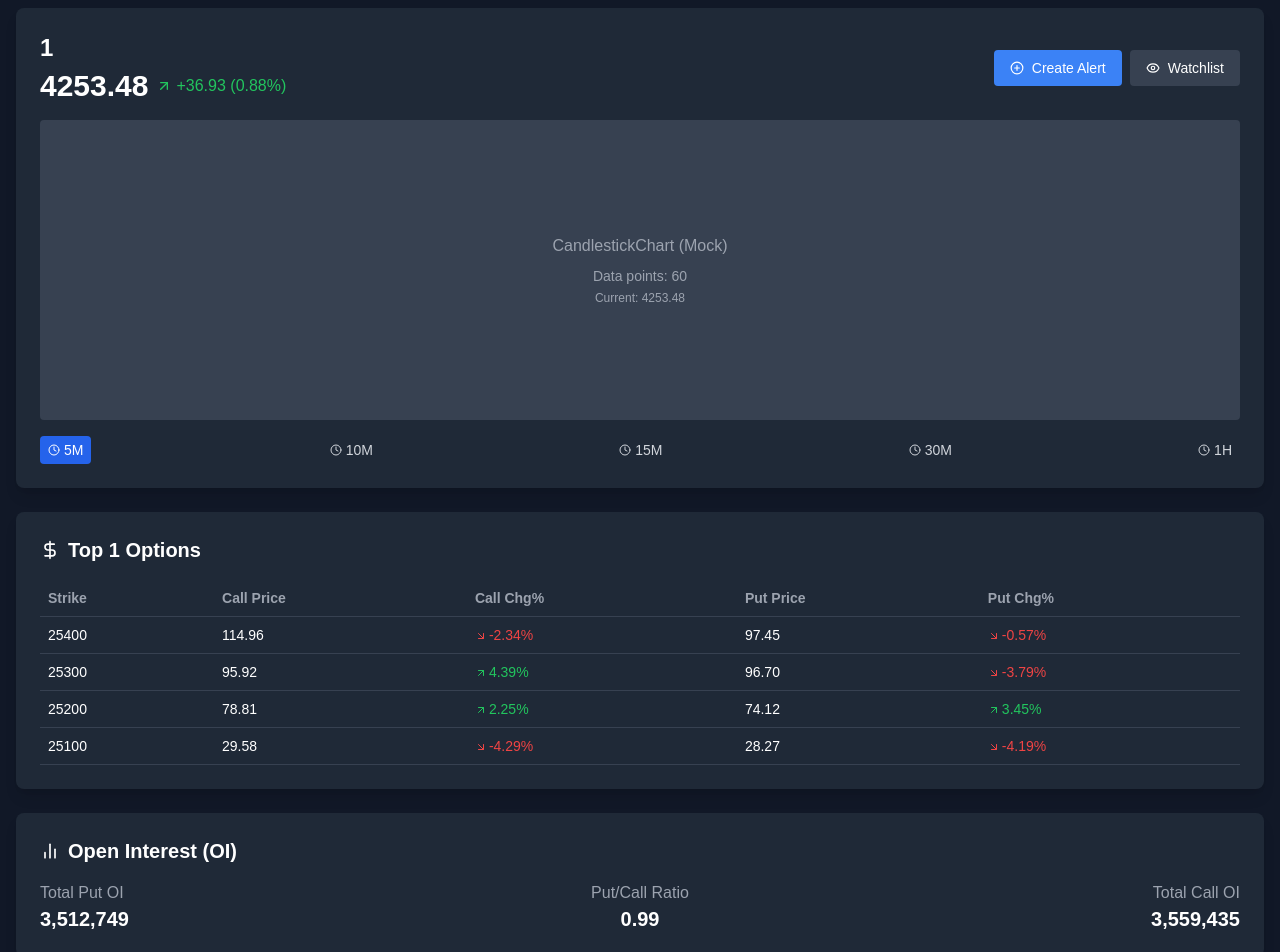
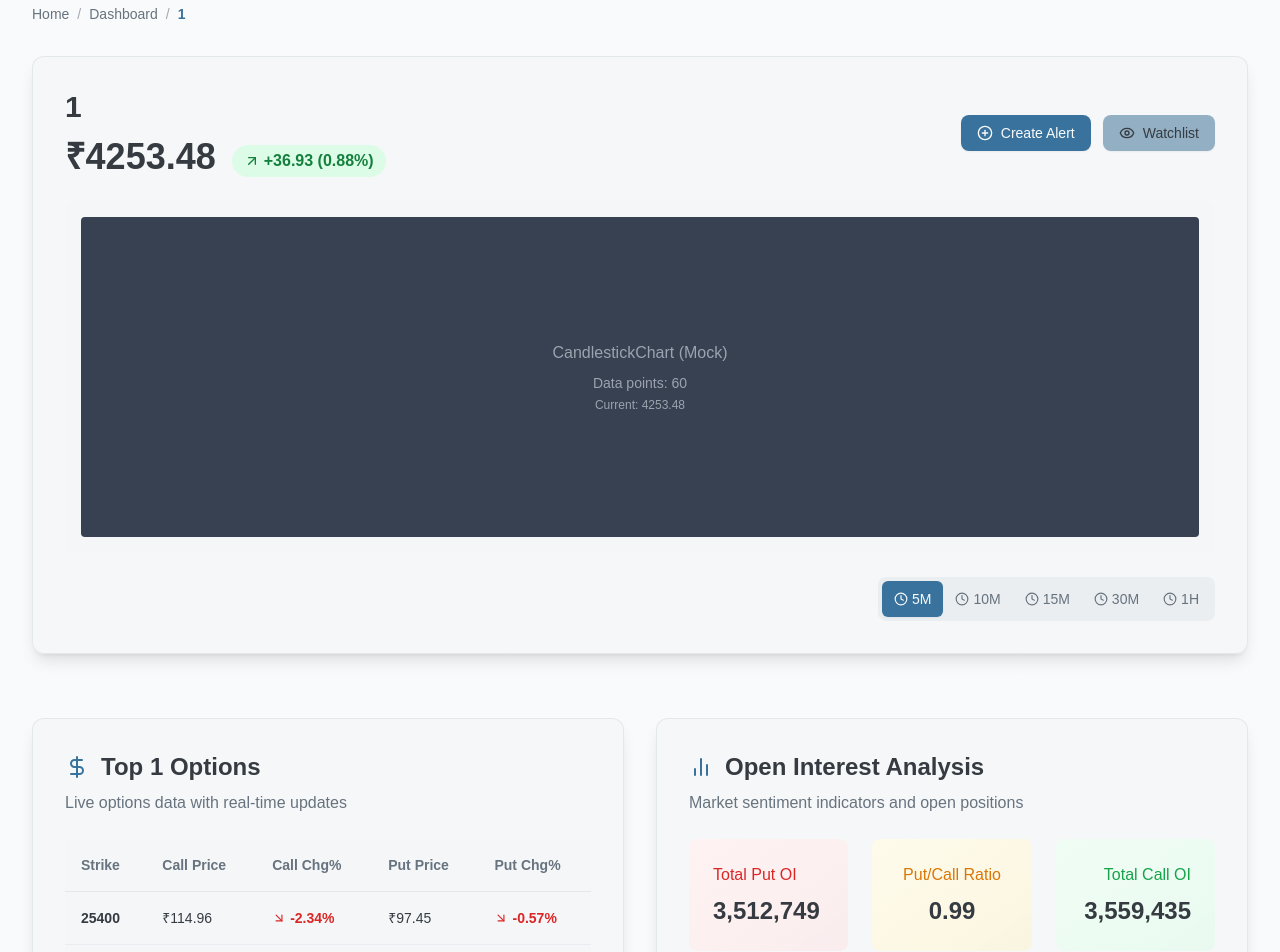
Before and after one commit to YashPalav-26/TradePro, a Next.js app: page /dashboard/1 in a window 1280 px wide. Shown: the part 120-1072 px from the top of the page. Built offline with nearby package versions, Linux system fonts and the light colour scheme.

Commit message:
major UI chnages in the dashboard

```diff
--- a/src/app/dashboard/[id]/page.jsx
+++ b/src/app/dashboard/[id]/page.jsx
@@ -21,17 +21,17 @@ const fadeInUp = {
 const Breadcrumb = ({ stock }) => (
   <motion.div
     {...fadeInUp}
-    className="flex items-center space-x-2 text-sm text-gray-400 my-4"
+    className="flex items-center space-x-2 text-sm text-muted-foreground my-6"
   >
-    <a href="/" className="hover:text-blue-500">
+    <a href="/" className="hover:text-primary transition-colors duration-200 font-medium">
       Home
     </a>
-    <span>/</span>
-    <a href="/dashboard" className="hover:text-blue-500">
-      Stocks
+    <span className="text-muted-foreground/60">/</span>
+    <a href="/dashboard" className="hover:text-primary transition-colors duration-200 font-medium">
+      Dashboard
     </a>
-    <span>/</span>
-    <span className="text-blue-500">{stock}</span>
+    <span className="text-muted-foreground/60">/</span>
+    <span className="text-primary font-semibold">{stock}</span>
   </motion.div>
 );
 
@@ -266,22 +266,24 @@ const StockChart = ({ stock }) => {
   return (
     <motion.div
       {...fadeInUp}
-      className="bg-gray-800 p-4 md:p-6 rounded-lg shadow-lg my-6"
+      className="bg-card/60 backdrop-blur-sm p-6 md:p-8 rounded-xl border border-border/50 shadow-lg my-8"
     >
-      <div className="flex flex-col md:flex-row justify-between items-start md:items-center mb-4">
-        <div>
-          <h2 className="text-xl md:text-2xl font-bold text-white">{stock}</h2>
-          <div className="flex items-center space-x-2 mt-1">
-            <span className="text-2xl md:text-3xl font-bold text-white">
-              {currentValue.toFixed(2)}
+      <div className="flex flex-col lg:flex-row justify-between items-start lg:items-center mb-6">
+        <div className="mb-4 lg:mb-0">
+          <h2 className="text-2xl md:text-3xl font-bold text-foreground mb-3">{stock}</h2>
+          <div className="flex items-baseline space-x-4">
+            <span className="text-3xl md:text-4xl font-bold text-foreground">
+              ₹{currentValue.toFixed(2)}
             </span>
             <motion.span
-              className={`flex items-center text-sm md:text-base ${
-                change.value >= 0 ? "text-green-500" : "text-red-500"
+              className={`flex items-center text-sm md:text-base font-semibold px-3 py-1 rounded-full ${
+                change.value >= 0
+                  ? "text-green-700 bg-green-100 dark:text-green-400 dark:bg-green-900/30"
+                  : "text-red-700 bg-red-100 dark:text-red-400 dark:bg-red-900/30"
               }`}
               initial={{ opacity: 0, y: 10 }}
               animate={{ opacity: 1, y: 0 }}
-              key={currentValue} // Animate when currentValue (and thus change) updates
+              key={currentValue}
             >
               {change.value >= 0 ? (
                 <ArrowUpRight size={16} className="mr-1" />
@@ -293,46 +295,53 @@ const StockChart = ({ stock }) => {
             </motion.span>
           </div>
         </div>
-        <div className="flex space-x-2 mt-4 md:mt-0">
+        <div className="flex space-x-3">
           <motion.button
-            className="bg-blue-500 text-white px-3 py-2 md:px-4 text-xs md:text-sm rounded hover:bg-blue-600 transition-colors flex items-center"
+            className="bg-primary text-primary-foreground px-4 py-2 text-sm font-medium rounded-lg hover:bg-primary/90 transition-all duration-200 flex items-center shadow-sm hover:shadow-md"
             whileHover={{ scale: 1.05 }}
             whileTap={{ scale: 0.95 }}
           >
-            <PlusCircle className="inline-block mr-1 md:mr-2" size={14} />{" "}
+            <PlusCircle className="mr-2" size={16} />
             Create Alert
           </motion.button>
           <motion.button
-            className="bg-gray-700 text-white px-3 py-2 md:px-4 text-xs md:text-sm rounded hover:bg-gray-600 transition-colors flex items-center"
+            className="bg-secondary text-secondary-foreground px-4 py-2 text-sm font-medium rounded-lg hover:bg-secondary/80 transition-all duration-200 flex items-center shadow-sm hover:shadow-md"
             whileHover={{ scale: 1.05 }}
             whileTap={{ scale: 0.95 }}
           >
-            <Eye className="inline-block mr-1 md:mr-2" size={14} /> Watchlist
+            <Eye className="mr-2" size={16} />
+            Watchlist
           </motion.button>
         </div>
       </div>
+
+      <div className="bg-card/40 rounded-lg p-4 mb-6">
         <Chart
           chartType="CandlestickChart"
           width="100%"
-        height="300px"
+          height="320px"
           data={data}
         />
-      <div className="flex justify-around md:justify-between mt-4 overflow-x-auto space-x-1">
+      </div>
+
+      <div className="flex justify-center md:justify-end">
+        <div className="flex bg-muted/50 rounded-lg p-1">
           {["5M", "10M", "15M", "30M", "1H"].map((range) => (
             <motion.button
               key={range}
-            className={`text-xs sm:text-sm px-2 py-1 rounded ${
+              className={`text-xs sm:text-sm px-3 py-2 rounded-md font-medium transition-all duration-200 flex items-center ${
                 timeRange === range
-                ? "bg-blue-600 text-white"
-                : "text-gray-300 hover:bg-gray-700"
-            } transition-colors flex items-center`}
+                  ? "bg-primary text-primary-foreground shadow-sm"
+                  : "text-muted-foreground hover:text-foreground hover:bg-muted"
+              }`}
               onClick={() => setTimeRange(range)}
               whileHover={{ scale: 1.05 }}
               whileTap={{ scale: 0.95 }}
             >
-            <Clock size={12} className="mr-1" /> {range}
+              <Clock size={14} className="mr-1" /> {range}
             </motion.button>
           ))}
+        </div>
       </div>
     </motion.div>
   );
@@ -398,67 +407,76 @@ const OptionsTable = ({ stock }) => {
   return (
     <motion.div
       {...fadeInUp}
-      className="bg-gray-800 p-4 md:p-6 rounded-lg shadow-lg my-6 overflow-x-auto"
+      className="bg-card/60 backdrop-blur-sm p-6 md:p-8 rounded-xl border border-border/50 shadow-lg my-8 overflow-x-auto"
     >
-      <h3 className="text-lg md:text-xl font-bold text-white mb-4 flex items-center">
-        <DollarSign size={20} className="mr-2" /> Top {stock} Options
+      <div className="mb-6">
+        <h3 className="text-xl md:text-2xl font-bold text-foreground mb-2 flex items-center">
+          <DollarSign size={24} className="mr-3 text-primary" />
+          Top {stock} Options
         </h3>
-      <table className="w-full text-left min-w-[400px]">
+        <p className="text-muted-foreground">Live options data with real-time updates</p>
+      </div>
+      <div className="bg-card/40 rounded-lg overflow-hidden">
+        <table className="w-full text-left min-w-[500px]">
           <thead>
-          <tr className="text-gray-400 border-b border-gray-700 text-xs md:text-sm">
-            <th className="py-2 px-1 md:px-2">Strike</th>
-            <th className="py-2 px-1 md:px-2">Call Price</th>
-            <th className="py-2 px-1 md:px-2">Call Chg%</th>
-            <th className="py-2 px-1 md:px-2">Put Price</th>
-            <th className="py-2 px-1 md:px-2">Put Chg%</th>
+            <tr className="text-muted-foreground border-b border-border/50 text-sm font-semibold">
+              <th className="py-4 px-4 font-bold">Strike</th>
+              <th className="py-4 px-4 font-bold">Call Price</th>
+              <th className="py-4 px-4 font-bold">Call Chg%</th>
+              <th className="py-4 px-4 font-bold">Put Price</th>
+              <th className="py-4 px-4 font-bold">Put Chg%</th>
             </tr>
           </thead>
           <tbody>
             {options.map((option, index) => (
               <motion.tr
                 key={`${option.strike}-${index}`}
-              className="border-b border-gray-700 text-xs md:text-sm"
-              initial={{ opacity: 0 }}
-              animate={{ opacity: 1 }}
-              transition={{ delay: index * 0.05, duration: 0.3 }}
+                className="border-b border-border/30 text-sm hover:bg-muted/30 transition-colors duration-200"
+                initial={{ opacity: 0, y: 10 }}
+                animate={{ opacity: 1, y: 0 }}
+                transition={{ delay: index * 0.1, duration: 0.3 }}
               >
-              <td className="py-2 px-1 md:px-2 text-white">{option.strike}</td>
-              <td className="py-2 px-1 md:px-2 text-white">
-                {option.callPrice.toFixed(2)}
+                <td className="py-4 px-4 text-foreground font-semibold">{option.strike}</td>
+                <td className="py-4 px-4 text-foreground font-medium">
+                  ₹{option.callPrice.toFixed(2)}
                 </td>
-              <td className="py-2 px-1 md:px-2">
+                <td className="py-4 px-4">
                   <motion.div
-                  className={
-                    option.callChange >= 0 ? "text-green-500" : "text-red-500"
-                  }
+                    className={`font-semibold flex items-center ${
+                      option.callChange >= 0
+                        ? "text-green-600 dark:text-green-400"
+                        : "text-red-600 dark:text-red-400"
+                    }`}
                     key={`call-${option.strike}-${option.callChange}`}
-                  initial={{ opacity: 0 }}
-                  animate={{ opacity: 1 }}
+                    initial={{ opacity: 0, x: -10 }}
+                    animate={{ opacity: 1, x: 0 }}
                   >
                     {option.callChange >= 0 ? (
-                    <ArrowUpRight size={12} className="inline mr-0.5" />
+                      <ArrowUpRight size={14} className="mr-1" />
                     ) : (
-                    <ArrowDownRight size={12} className="inline mr-0.5" />
+                      <ArrowDownRight size={14} className="mr-1" />
                     )}
                     {option.callChange.toFixed(2)}%
                   </motion.div>
                 </td>
-              <td className="py-2 px-1 md:px-2 text-white">
-                {option.putPrice.toFixed(2)}
+                <td className="py-4 px-4 text-foreground font-medium">
+                  ₹{option.putPrice.toFixed(2)}
                 </td>
-              <td className="py-2 px-1 md:px-2">
+                <td className="py-4 px-4">
                   <motion.div
-                  className={
-                    option.putChange >= 0 ? "text-green-500" : "text-red-500"
-                  }
+                    className={`font-semibold flex items-center ${
+                      option.putChange >= 0
+                        ? "text-green-600 dark:text-green-400"
+                        : "text-red-600 dark:text-red-400"
+                    }`}
                     key={`put-${option.strike}-${option.putChange}`}
-                  initial={{ opacity: 0 }}
-                  animate={{ opacity: 1 }}
+                    initial={{ opacity: 0, x: -10 }}
+                    animate={{ opacity: 1, x: 0 }}
                   >
                     {option.putChange >= 0 ? (
-                    <ArrowUpRight size={12} className="inline mr-0.5" />
+                      <ArrowUpRight size={14} className="mr-1" />
                     ) : (
-                    <ArrowDownRight size={12} className="inline mr-0.5" />
+                      <ArrowDownRight size={14} className="mr-1" />
                     )}
                     {option.putChange.toFixed(2)}%
                   </motion.div>
@@ -467,6 +485,7 @@ const OptionsTable = ({ stock }) => {
             ))}
           </tbody>
         </table>
+      </div>
     </motion.div>
   );
 };
@@ -501,20 +520,24 @@ const OpenInterest = () => {
   return (
     <motion.div
       {...fadeInUp}
-      className="bg-gray-800 p-4 md:p-6 rounded-lg shadow-lg my-6"
+      className="bg-card/60 backdrop-blur-sm p-6 md:p-8 rounded-xl border border-border/50 shadow-lg my-8"
     >
-      <h3 className="text-lg md:text-xl font-bold text-white mb-4 flex items-center">
-        <BarChart2 size={20} className="mr-2" /> Open Interest (OI)
+      <div className="mb-6">
+        <h3 className="text-xl md:text-2xl font-bold text-foreground mb-2 flex items-center">
+          <BarChart2 size={24} className="mr-3 text-primary" />
+          Open Interest Analysis
         </h3>
-      <div className="grid grid-cols-1 md:grid-cols-3 gap-4 text-sm md:text-base">
+        <p className="text-muted-foreground">Market sentiment indicators and open positions</p>
+      </div>
+      <div className="grid grid-cols-1 md:grid-cols-3 gap-6">
         <motion.div
           initial={{ opacity: 0, y: 20 }}
           animate={{ opacity: 1, y: 0 }}
           transition={{ delay: 0.1 }}
-          className="text-center md:text-left"
+          className="bg-gradient-to-br from-red-50 to-red-100/50 dark:from-red-900/20 dark:to-red-800/20 p-6 rounded-lg text-center md:text-left"
         >
-          <div className="text-gray-400">Total Put OI</div>
-          <div className="text-white text-lg md:text-xl font-semibold">
+          <div className="text-red-600 dark:text-red-400 font-medium mb-2">Total Put OI</div>
+          <div className="text-foreground text-xl md:text-2xl font-bold">
             {oiData.totalPutOI.toLocaleString()}
           </div>
         </motion.div>
@@ -522,10 +545,10 @@ const OpenInterest = () => {
           initial={{ opacity: 0, y: 20 }}
           animate={{ opacity: 1, y: 0 }}
           transition={{ delay: 0.2 }}
-          className="text-center"
+          className="bg-gradient-to-br from-amber-50 to-amber-100/50 dark:from-amber-900/20 dark:to-amber-800/20 p-6 rounded-lg text-center"
         >
-          <div className="text-gray-400">Put/Call Ratio</div>
-          <div className="text-white text-lg md:text-xl font-semibold">
+          <div className="text-amber-600 dark:text-amber-400 font-medium mb-2">Put/Call Ratio</div>
+          <div className="text-foreground text-xl md:text-2xl font-bold">
             {oiData.putCallRatio.toFixed(2)}
           </div>
         </motion.div>
@@ -533,10 +556,10 @@ const OpenInterest = () => {
           initial={{ opacity: 0, y: 20 }}
           animate={{ opacity: 1, y: 0 }}
           transition={{ delay: 0.3 }}
-          className="text-center md:text-right"
+          className="bg-gradient-to-br from-green-50 to-green-100/50 dark:from-green-900/20 dark:to-green-800/20 p-6 rounded-lg text-center md:text-right"
         >
-          <div className="text-gray-400">Total Call OI</div>
-          <div className="text-white text-lg md:text-xl font-semibold">
+          <div className="text-green-600 dark:text-green-400 font-medium mb-2">Total Call OI</div>
+          <div className="text-foreground text-xl md:text-2xl font-bold">
             {oiData.totalCallOI.toLocaleString()}
           </div>
         </motion.div>
@@ -569,13 +592,19 @@ export default function StockDetailPage({ params }) {
   }
 
   return (
-    <div className="bg-gray-900 min-h-screen text-gray-300">
+    <div className="bg-gradient-to-br from-background via-background to-background/95 min-h-screen text-foreground">
       <Header />
-      <main className="container mx-auto px-4 pb-8">
+      <main className="container mx-auto px-4 sm:px-6 lg:px-8 pb-12 pt-8">
         <Breadcrumb stock={params.id} />
+
+        {/* Stock Overview Section */}
         <StockChart stock={params.id} />
+
+        {/* Market Data Section */}
+        <div className="grid grid-cols-1 xl:grid-cols-2 gap-8">
           <OptionsTable stock={params.id} />
           <OpenInterest />
+        </div>
       </main>
     </div>
   );
```
Also changed, not shown: src/app/dashboard/page.tsx (+173 -82 lines). Lines whose indentation alone changed are shown as unchanged.
